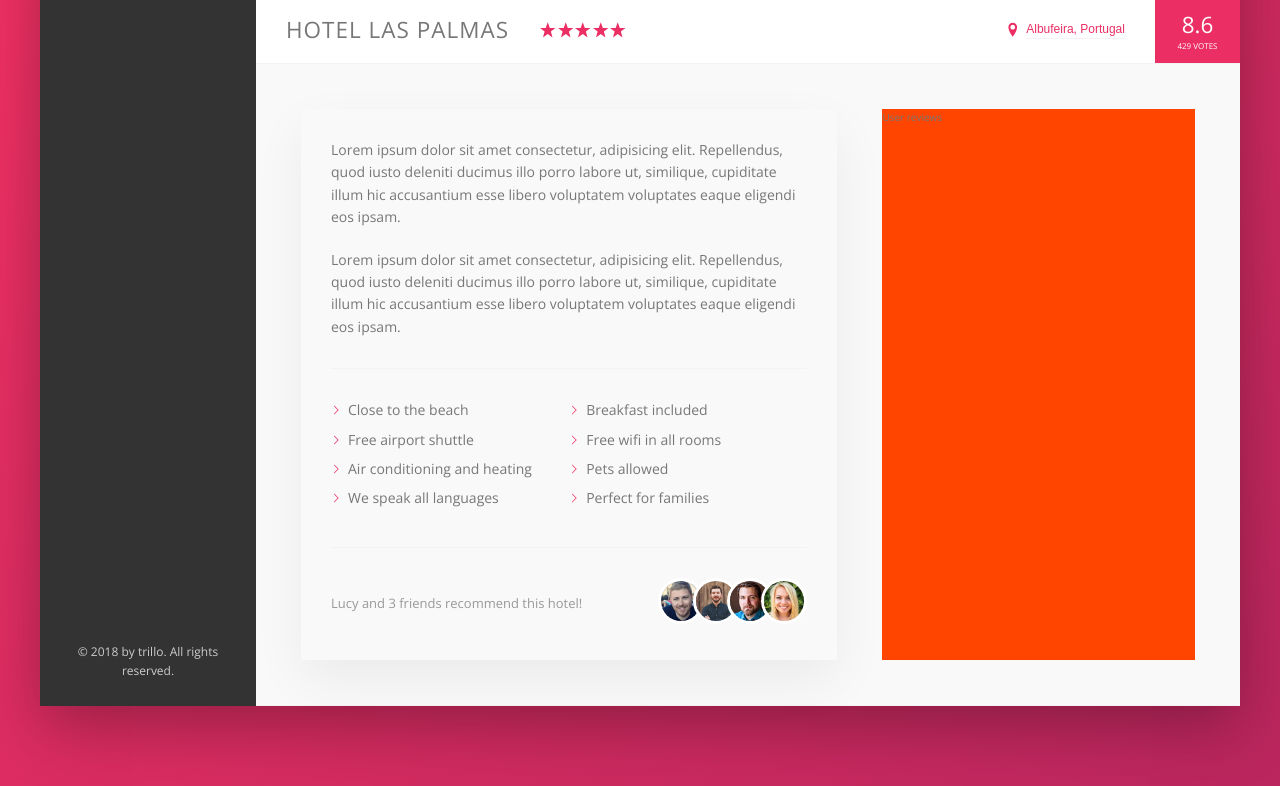
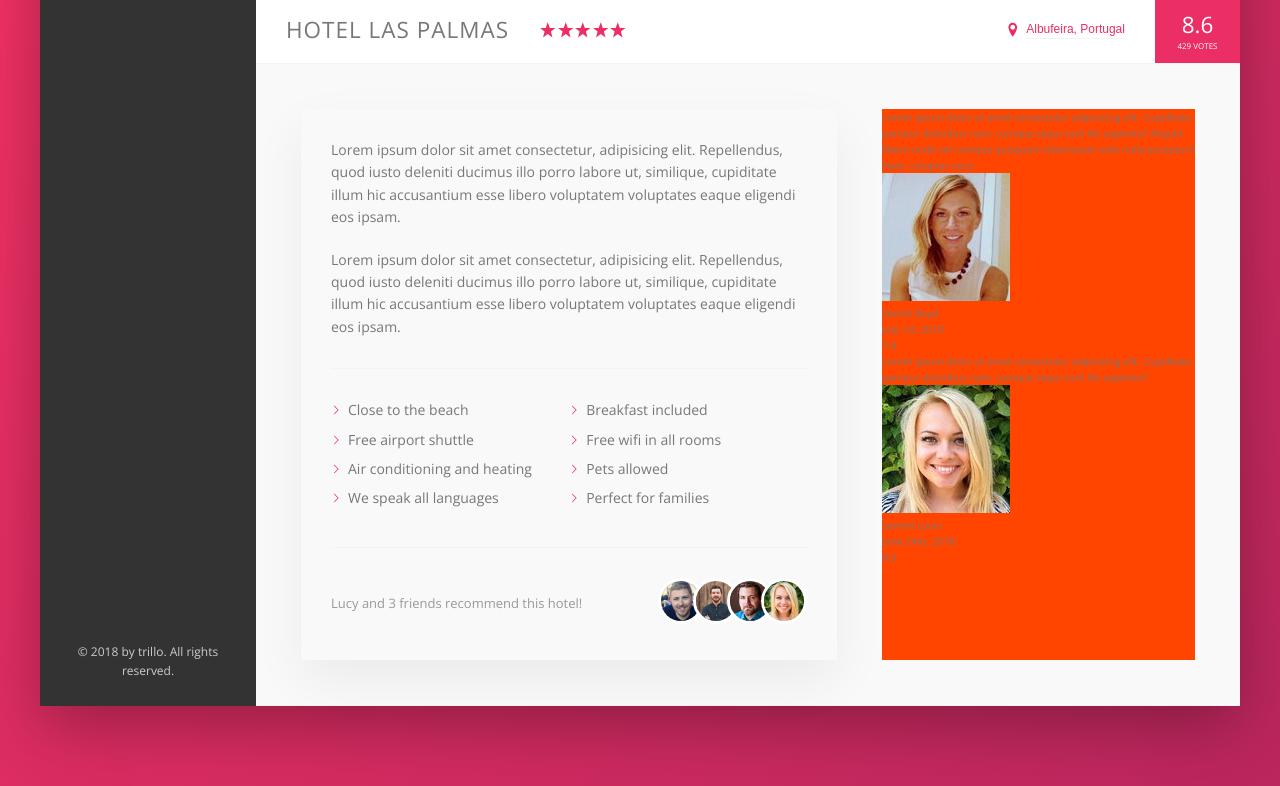
Before and after one commit to Ceejaymar/trillo-practice, a website: page index.html in a window 1280 px wide. Shown: the part 538-1324 px from the top of the page. Drawn offline with nearby package versions, Linux system fonts and the light colour scheme.

Commit message:
Build user reviews

```diff
--- a/index.html
+++ b/index.html
@@ -155,9 +155,34 @@
                 </div>
               </div>
             </div>
-            <div class="user-reviews">
-              User reviews
-            </div>
+            <figure class="user-reviews"> <!-- Figures are great for reviews -->
+              <figure class="review">
+                <blockquote class="review__text">
+                  Lorem ipsum dolor sit amet consectetur adipisicing elit. Cupiditate pariatur doloribus nam, cumque sequi sunt illo sapiente? Aliquid libero unde vel cumque quisquam laboriosam odio nulla excepturi! Nam, voluptas vero.
+                </blockquote>
+                <figcaption class="review__user">
+                  <img src="img/user-2.jpg" alt="User 1" class="review__photo">
+                  <div class="review__user-box">
+                    <p class="review__user-name">Zennit Boyd</p>
+                    <p class="review__user-date">July 1st, 2018</p>
+                  </div>
+                  <div class="review__rating">7.8</div>
+                </figcaption>
+              </figure>
+              <figure class="review">
+                <blockquote class="review__text">
+                  Lorem ipsum dolor sit amet consectetur adipisicing elit. Cupiditate pariatur doloribus nam, cumque sequi sunt illo sapiente?
+                </blockquote>
+                <figcaption class="review__user">
+                  <img src="img/user-6.jpg" alt="User 2" class="review__photo">
+                  <div class="review__user-box">
+                    <p class="review__user-name">Sammi Louis</p>
+                    <p class="review__user-date">June 24th, 2018</p>
+                  </div>
+                  <div class="review__rating">8.6</div>
+                </figcaption>
+              </figure>
+            </figure>
           </div>
         </main>
       </div>
```
